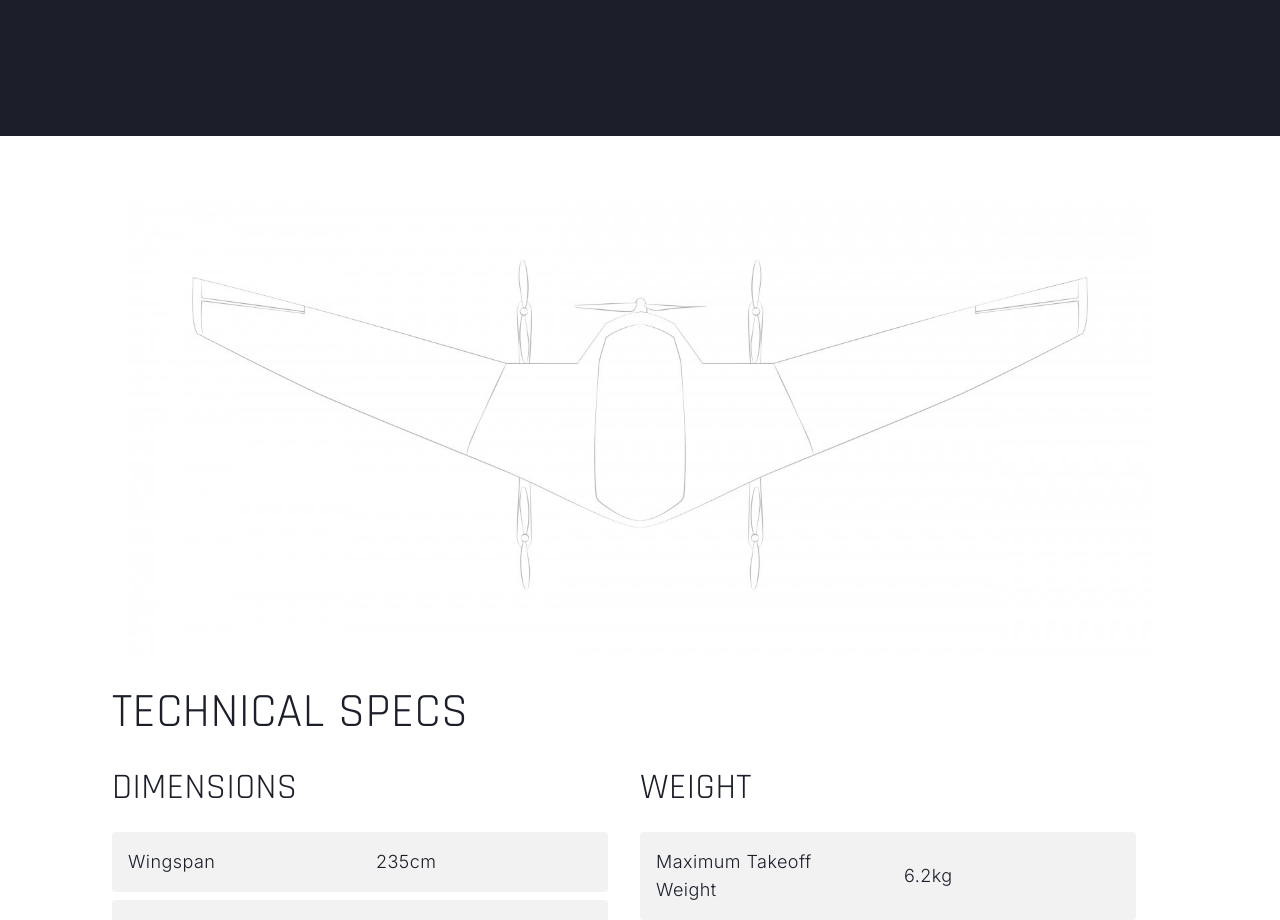
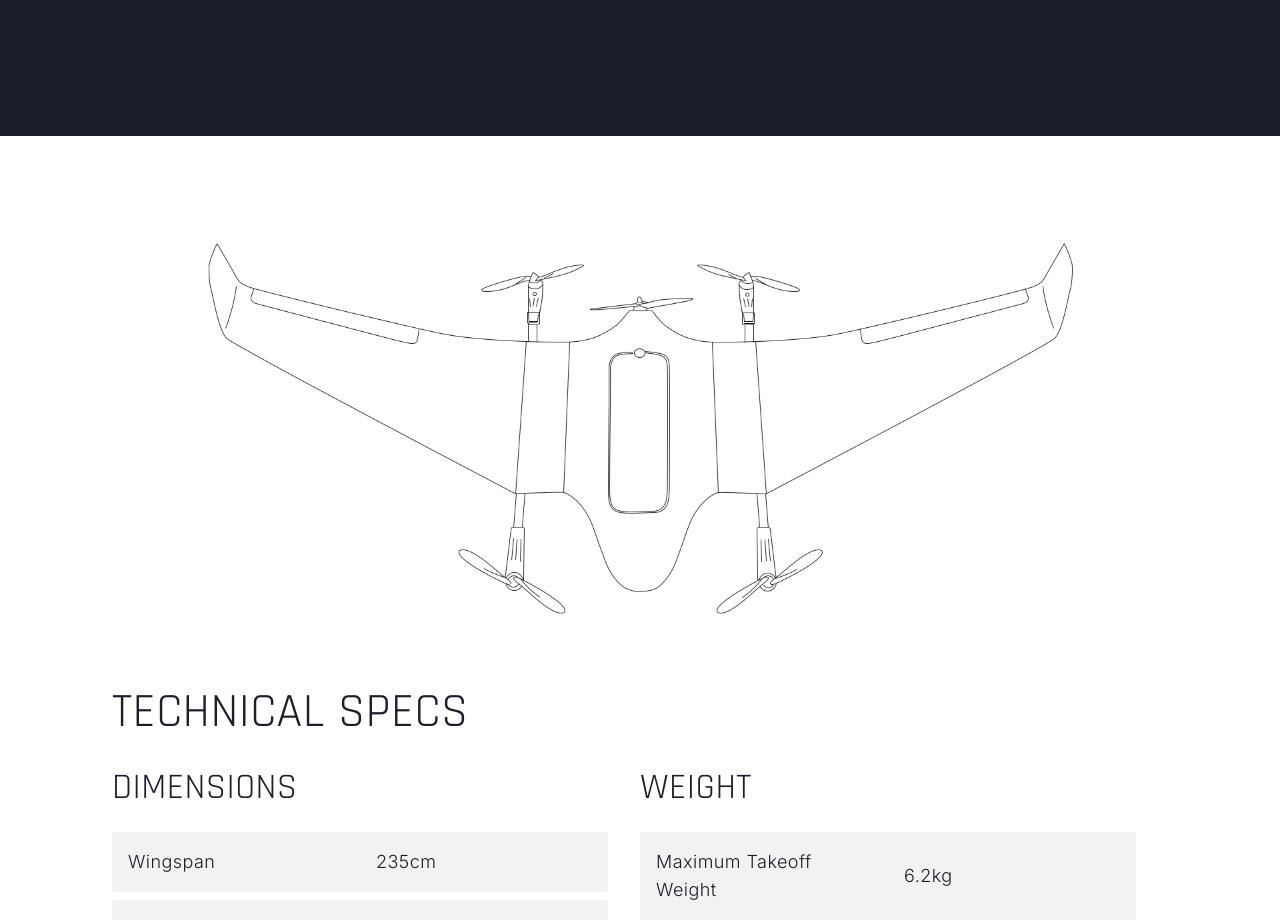
Before and after one commit to KGFliight/fliight-technologies-ca, a React (Vite) app: page /drones/deltaquad-pro in a window 1280 px wide. Shown: the part 4960-5880 px from the top of the page. Built offline with nearby package versions, Linux system fonts and the light colour scheme.

Commit message:
updated dq pro drawing

```diff
--- a/src/components/DeltaQuadProTechnical.jsx
+++ b/src/components/DeltaQuadProTechnical.jsx
@@ -1,11 +1,11 @@
-import evoDrawing from '../assets/images/evo-drawing.jpeg';
+import proDrawing from '../assets/images/dq-pro-drawing.jpeg';
 
 
 function DeltaQuadXxxTechnical() {
   return (
     <div className="pb-8 bg-white">
       <img
-        src={evoDrawing}
+        src={proDrawing}
         alt="Evo Drawing"
         className="pt-16 md:px-32 md:pt-16 flex justify-center w-full"
       />
```
Also changed, not shown: src/assets/images/dq-pro-drawing.jpeg (added).
